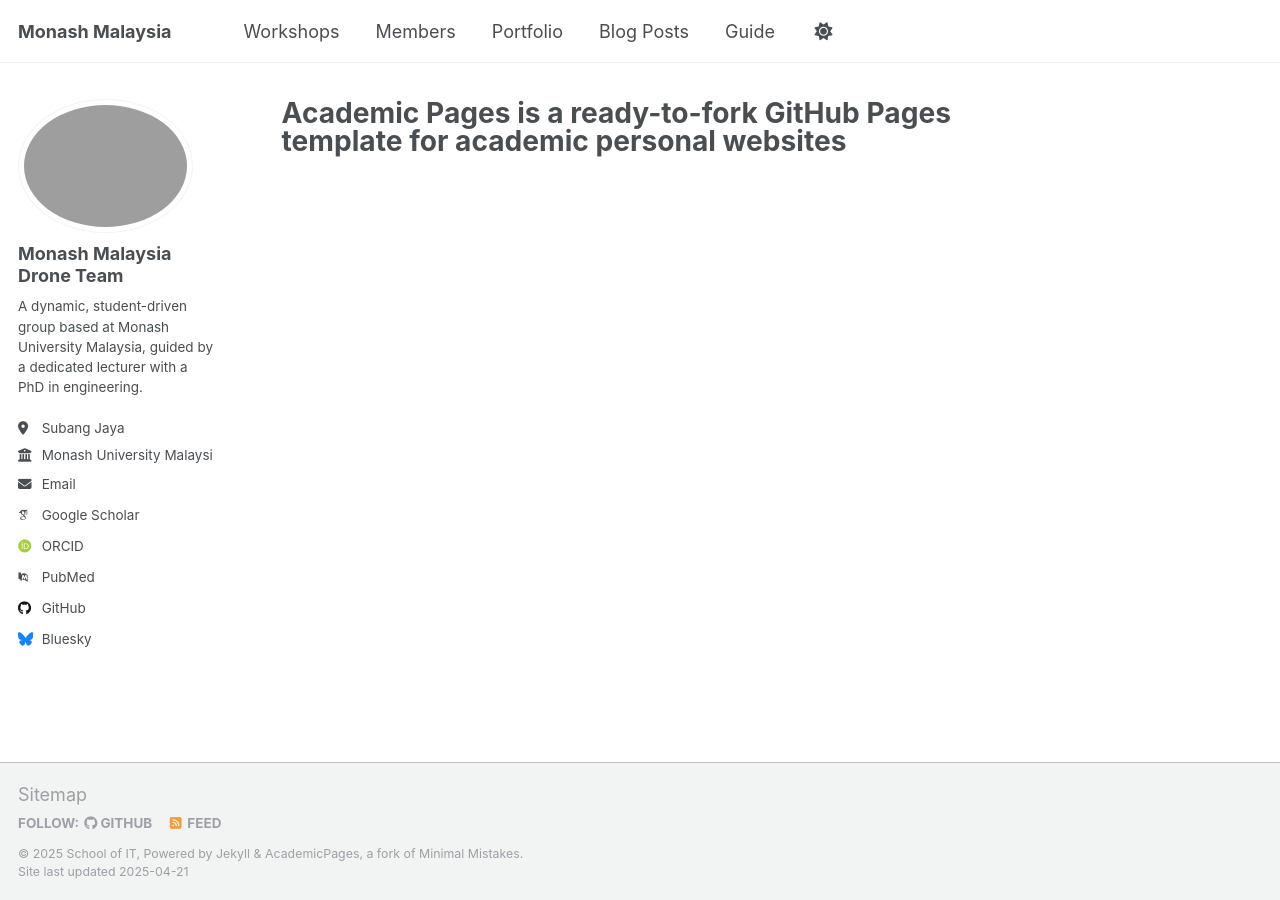
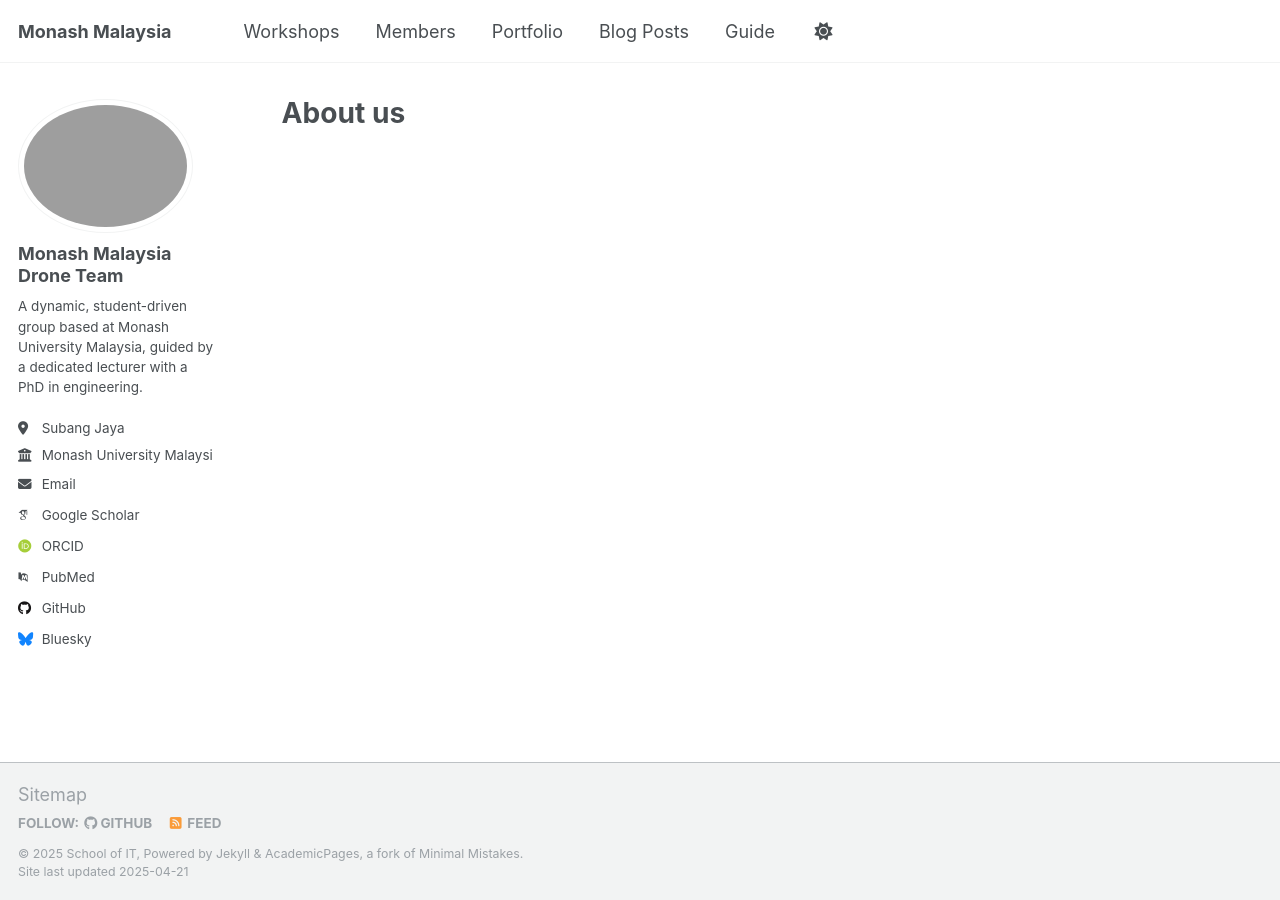
Before and after one commit to noobasuna/monash_drone, a Jekyll site: the page built from _pages/about.md, in a window 1280 px wide. Built offline with Jekyll 4.4.1, drawn with Linux system fonts in a browser that asks for light colours; some web fonts are replaced.

Commit message:
Update about.md

```diff
--- a/_pages/about.md
+++ b/_pages/about.md
@@ -1,6 +1,6 @@
 ---
 permalink: /
-title: "Academic Pages is a ready-to-fork GitHub Pages template for academic personal websites"
+title: "About us"
 author_profile: true
 redirect_from:
   - /about/
```
